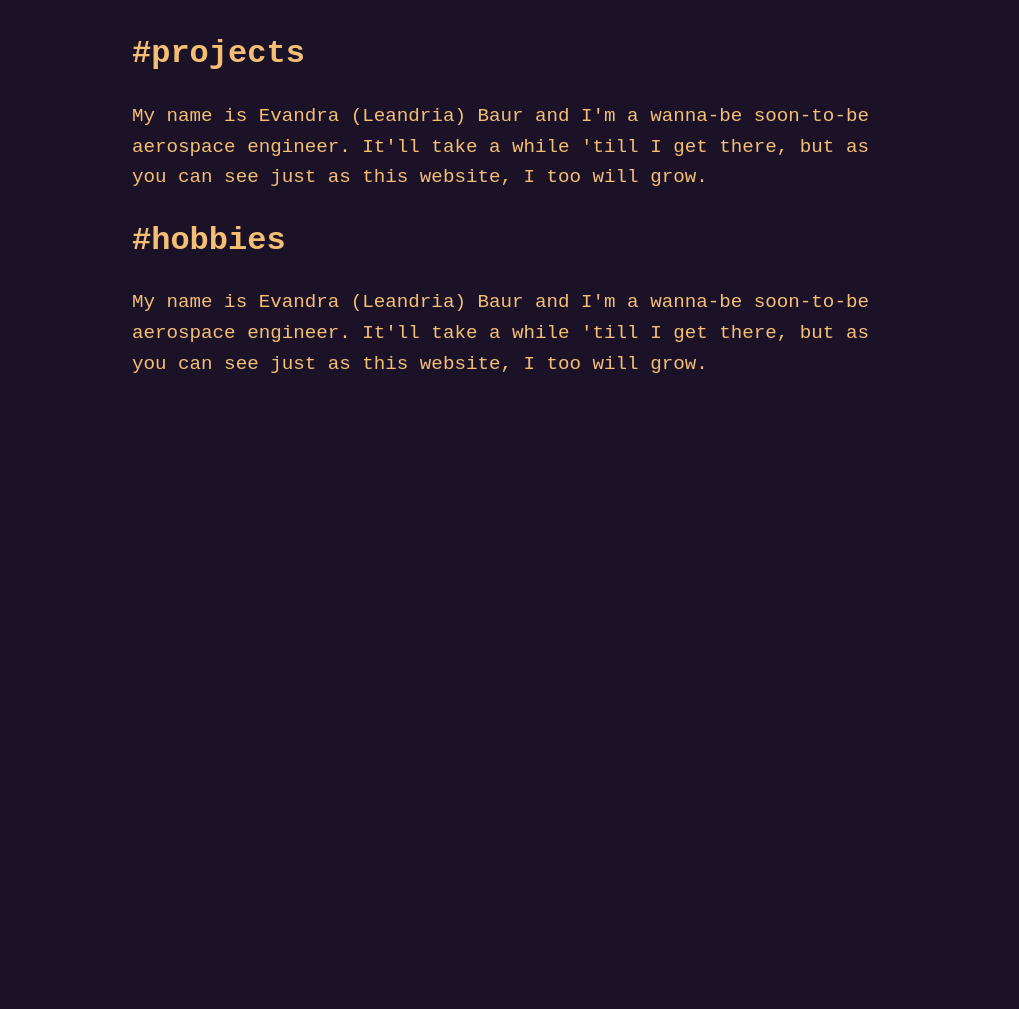
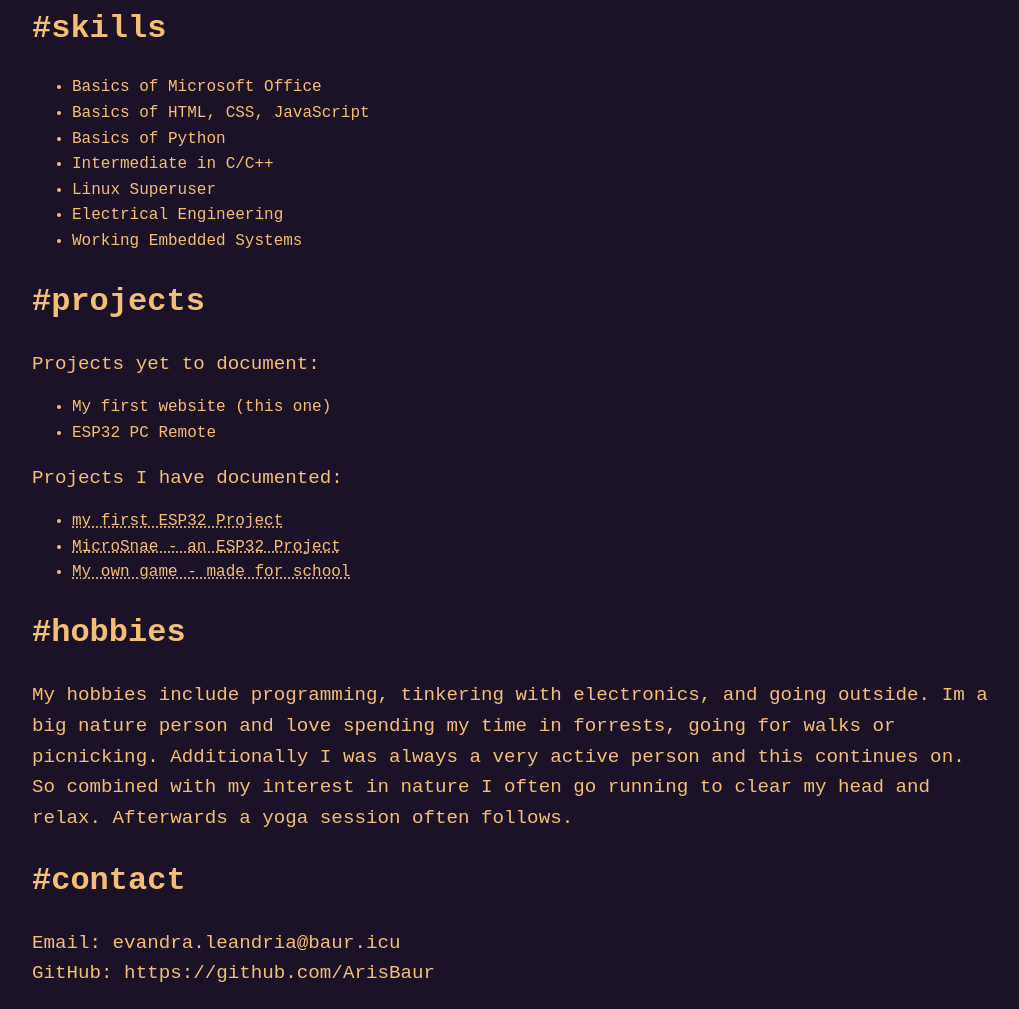
Before and after one commit to ArisBaur/my-website, a plain HTML site: page index.html in a window 1280 px wide. Shown: the part 628-1637 px from the top of the page, without its empty margins (128-1147 px from the left). Before the commit the page ends 1027 px from the top, so only its background shows below. Drawn offline with Linux system fonts and the light colour scheme.

Commit message:
index.html content is done

```diff
--- a/index.html
+++ b/index.html
@@ -1,9 +1,10 @@
 <!DOCTYPE html>
 <html lang="en">
+
 <head>
   <meta charset="UTF-8" />
   <meta name="viewport" content="width=device-width, initial-scale=1.0" />
-    <title>baur.cyou</title>
+  <title>baur.icu</title>
   <link rel="stylesheet" href="style.css" />
   <link rel="icon" href="static/favicon.ico" type="image/x-icon" />
 </head>
@@ -31,7 +32,6 @@
 
     <div id="experience">
       <h1>#experience</h1>
-        <p>
       <ul>
         <li>
           <a href="https://www.baur.eu/en/home">Baur - Ensuring the Flow</a>
@@ -41,7 +41,6 @@
           <a href="https://www.oeamtc.at/">Fries Verpackungen</a> - summer job 08/08 - 03/09
         </li>
       </ul>
-        </p>
     </div>
 
     <div id="education">
@@ -55,25 +54,61 @@
       </p>
     </div>
 
+    <div id="skills">
+      <h1>#skills</h1>
+      <p>
+      <ul>
+        <li>Basics of Microsoft Office</li>
+        <li>Basics of HTML, CSS, JavaScript</li>
+        <li>Basics of Python</li>
+        <li>Intermediate in C/C++</li>
+        <li>Linux Superuser</li>
+        <li>Electrical Engineering</li>
+        <li>Working Embedded Systems</li>
+      </ul>
+      </p>
+    </div>
+
     <div id="projects">
       <h1>#projects</h1>
-        <p>
-          My name is Evandra (Leandria) Baur and I'm a wanna-be soon-to-be
-          aerospace engineer. It'll take a while 'till I get there, but as you
-          can see just as this website, I too will grow.
-        </p>
+
+      <p>Projects yet to document:</p>
+      <ul>
+        <li>My first website (this one)</li>
+        <li>ESP32 PC Remote</li>
+      </ul>
+      <p>Projects I have documented:</p>
+      <ul>
+        <li>
+          <a href="https://youtu.be/zfVP24YL4eg?si=vnlVXwroCNGbEtuS">my first ESP32 Project</a>
+        </li>
+        <li>
+          <a href="https://youtu.be/s1iLg3M2R88?si=S8r-aZ5fKmFtEOnv">MicroSnae - an ESP32 Project</a>
+        </li>
+        <li>
+          <a href="https://github.com/ArisBaur/the-ol-switcheroo">My own game - made for school</a>
+        </li>
     </div>
 
     <div id="hobbies">
       <h1>#hobbies</h1>
       <p>
-          My name is Evandra (Leandria) Baur and I'm a wanna-be soon-to-be
-          aerospace engineer. It'll take a while 'till I get there, but as you
-          can see just as this website, I too will grow.
+        My hobbies include programming, tinkering with electronics, and going outside.
+        Im a big nature person and love spending my time in forrests, going for walks or picnicking.
+        Additionally I was always a very active person and this continues on.
+        So combined with my interest in nature I often go running to clear my head and relax.
+        Afterwards a yoga session often follows.
       </p>
+    </div>
+
+    <div id="contact">
+      <h1>#contact</h1>
+      <p>Email: evandra.leandria@baur.icu</p>
+      <p>GitHub: https://github.com/ArisBaur</p>
     </div>
   </main>
 
   <footer></footer>
 </body>
+
 </html>
--- a/style.css
+++ b/style.css
@@ -24,7 +24,7 @@ a {
 
 main {
     width: 100%;
-    max-width: 800px;
+    max-width: 1000px;
     padding: 20px;
     box-sizing: border-box;
 }
```
Also changed, not shown: blog.html (added). Lines whose indentation alone changed are shown as unchanged.
